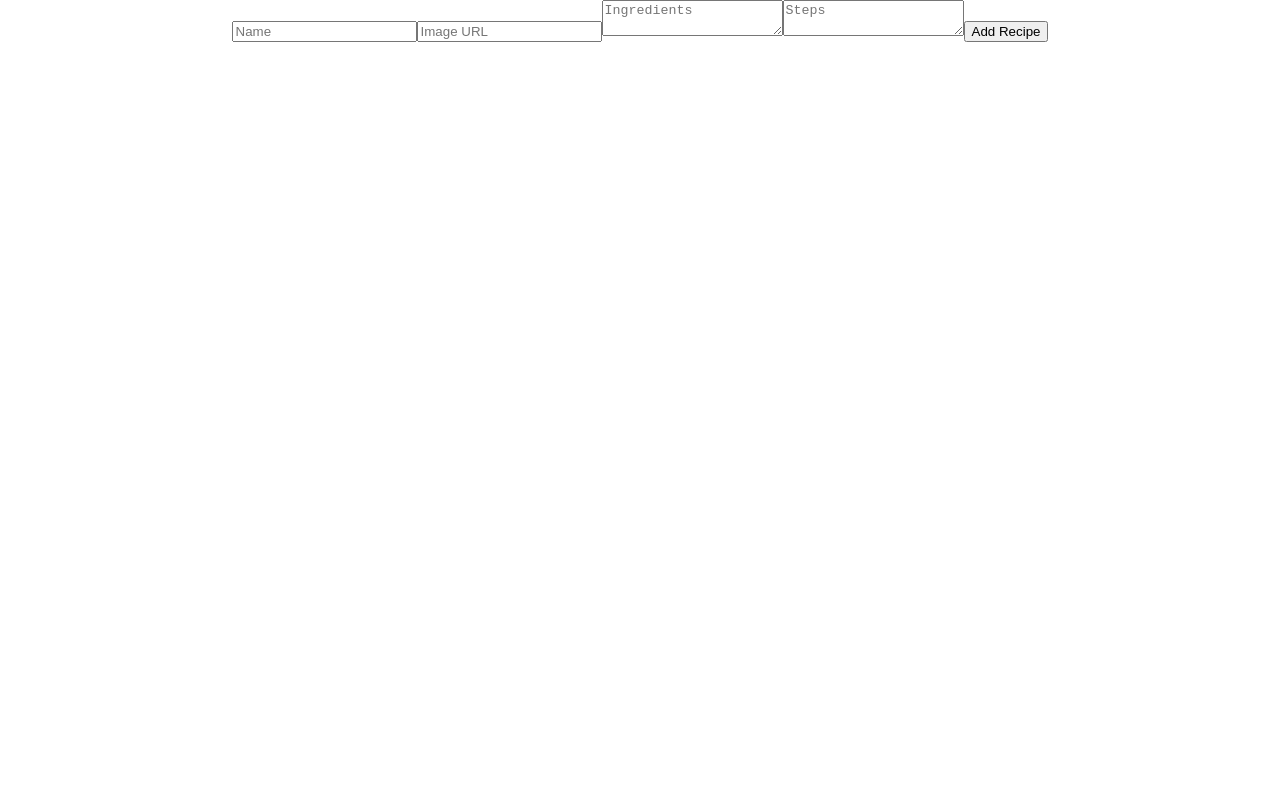
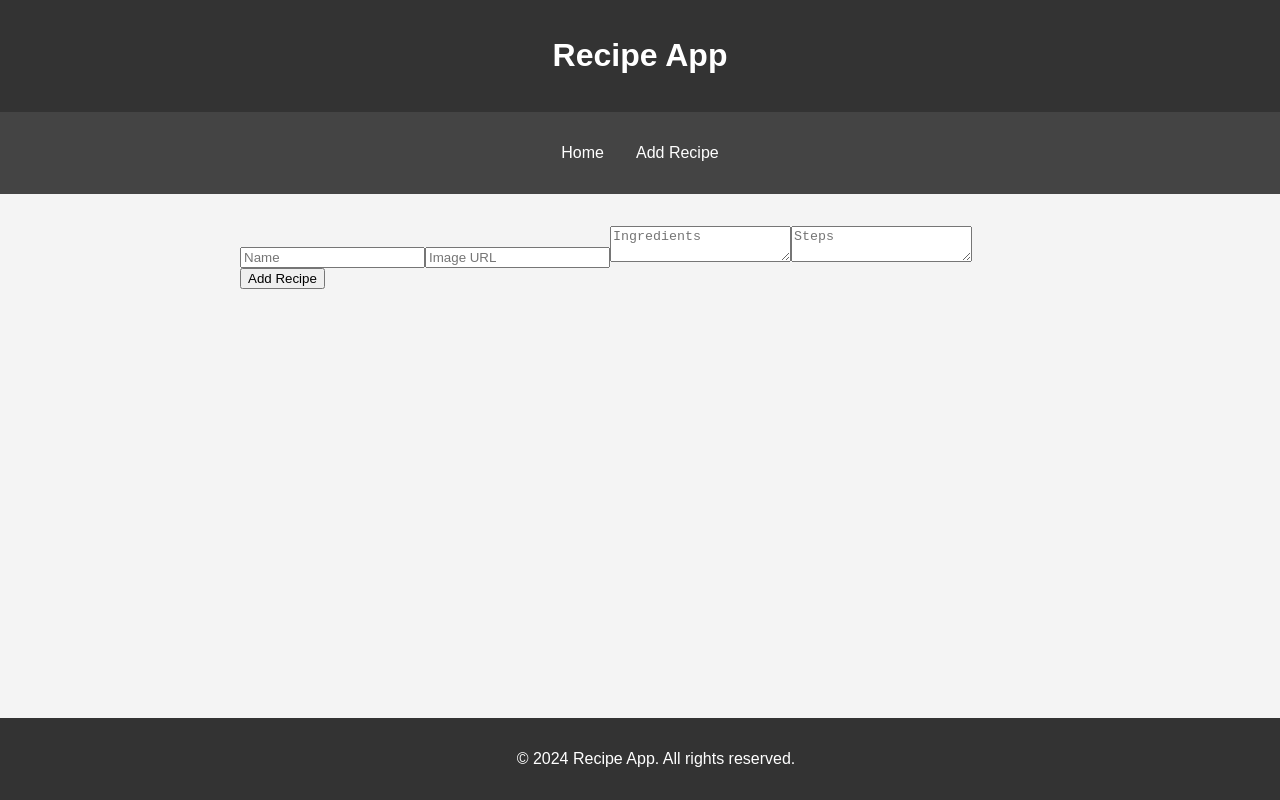
Before and after one commit to Ali-Rhayem/Recipe-App, a React (Create React App) app: page /add-recipe in a window 1280 px wide. Built offline with nearby package versions, Linux system fonts and the light colour scheme.

Commit message:
added header and footer and solved the error in connecting to back_end

```diff
--- a/src/App.js
+++ b/src/App.js
@@ -1,14 +1,28 @@
-import logo from './logo.svg';
-import './App.css';
 import React from 'react';
+import { BrowserRouter as Router, Route, Routes } from 'react-router-dom';
+import Header from './components/Header';
+import Footer from './components/Footer';
+import Navbar from './components/Navbar';
 import AddRecipe from './components/AddRecipe';
+import RecipeList from './components/RecipeList';
+import './styles.css';
 
-function App() {
-  return (
-    <div className="App">
-      <AddRecipe />
-    </div>
-  );
-}
+const App = () => {
+    return (
+        <Router>
+            <div className="App">
+                <Header />
+                <Navbar />
+                <main>
+                    <Routes>
+                        <Route path="/" element={<RecipeList />} />
+                        <Route path="/add-recipe" element={<AddRecipe />} />
+                    </Routes>
+                </main>
+                <Footer />
+            </div>
+        </Router>
+    );
+};
 
 export default App;
--- /dev/null
+++ b/src/components/Footer.js
@@ -0,0 +1,11 @@
+import React from 'react';
+
+const Footer = () => {
+    return (
+        <footer>
+            <p>&copy; 2024 Recipe App. All rights reserved.</p>
+        </footer>
+    );
+};
+
+export default Footer;
--- /dev/null
+++ b/src/components/Header.js
@@ -0,0 +1,11 @@
+import React from 'react';
+
+const Header = () => {
+    return (
+        <header>
+            <h1>Recipe App</h1>
+        </header>
+    );
+};
+
+export default Header;
--- /dev/null
+++ b/src/components/Navbar.js
@@ -0,0 +1,15 @@
+import React from 'react';
+import { Link } from 'react-router-dom';
+
+const Navbar = () => {
+    return (
+        <nav>
+            <ul>
+                <li><Link to="/">Home</Link></li>
+                <li><Link to="/add-recipe">Add Recipe</Link></li>
+            </ul>
+        </nav>
+    );
+};
+
+export default Navbar;
--- a/src/components/RecipeList.js
+++ b/src/components/RecipeList.js
@@ -6,7 +6,7 @@ const RecipeList = () => {
     const [recipes, setRecipes] = useState([]);
 
     useEffect(() => {
-        axios.get('http://localhost/recipe-app/backend/api/get_recipes.php')
+        axios.get('http://localhost/recipe-app/Back_end/recipes/readAll.php')
             .then(response => {
                 setRecipes(response.data);
                 gsap.fromTo('.recipe', { opacity: 0 }, { opacity: 1, duration: 1, stagger: 0.3 });
--- /dev/null
+++ b/src/styles.css
@@ -0,0 +1,102 @@
+body {
+    font-family: Arial, sans-serif;
+    margin: 0;
+    padding: 0;
+    box-sizing: border-box;
+    background-color: #f4f4f4;
+}
+
+header {
+    background-color: #333;
+    color: #fff;
+    padding: 1rem;
+    text-align: center;
+}
+
+nav {
+    background-color: #444;
+    padding: 1rem;
+}
+
+nav ul {
+    list-style: none;
+    padding: 0;
+    display: flex;
+    justify-content: center;
+}
+
+nav ul li {
+    margin: 0 1rem;
+}
+
+nav ul li a {
+    color: #fff;
+    text-decoration: none;
+}
+
+nav ul li a:hover {
+    text-decoration: underline;
+}
+
+footer {
+    background-color: #333;
+    color: #fff;
+    padding: 1rem;
+    text-align: center;
+    position: fixed;
+    width: 100%;
+    bottom: 0;
+}
+
+main {
+    padding: 2rem;
+    max-width: 800px;
+    margin: auto;
+}
+
+.form {
+    display: flex;
+    flex-direction: column;
+    gap: 1rem;
+}
+
+.form input, .form textarea, .form button {
+    padding: 0.5rem;
+    border: 1px solid #ccc;
+    border-radius: 4px;
+}
+
+.form button {
+    background-color: #333;
+    color: #fff;
+    cursor: pointer;
+}
+
+.form button:hover {
+    background-color: #555;
+}
+
+.recipe-list {
+    display: flex;
+    flex-wrap: wrap;
+    gap: 1rem;
+}
+
+.recipe {
+    background-color: #fff;
+    border: 1px solid #ddd;
+    padding: 1rem;
+    border-radius: 4px;
+    width: calc(33% - 1rem);
+    box-shadow: 0 0 10px rgba(0, 0, 0, 0.1);
+    transition: transform 0.2s;
+}
+
+.recipe:hover {
+    transform: scale(1.05);
+}
+
+.recipe img {
+    max-width: 100%;
+    border-radius: 4px;
+}
```
Also changed, not shown: 1 other file (tests, documents, lock files or other folders).
